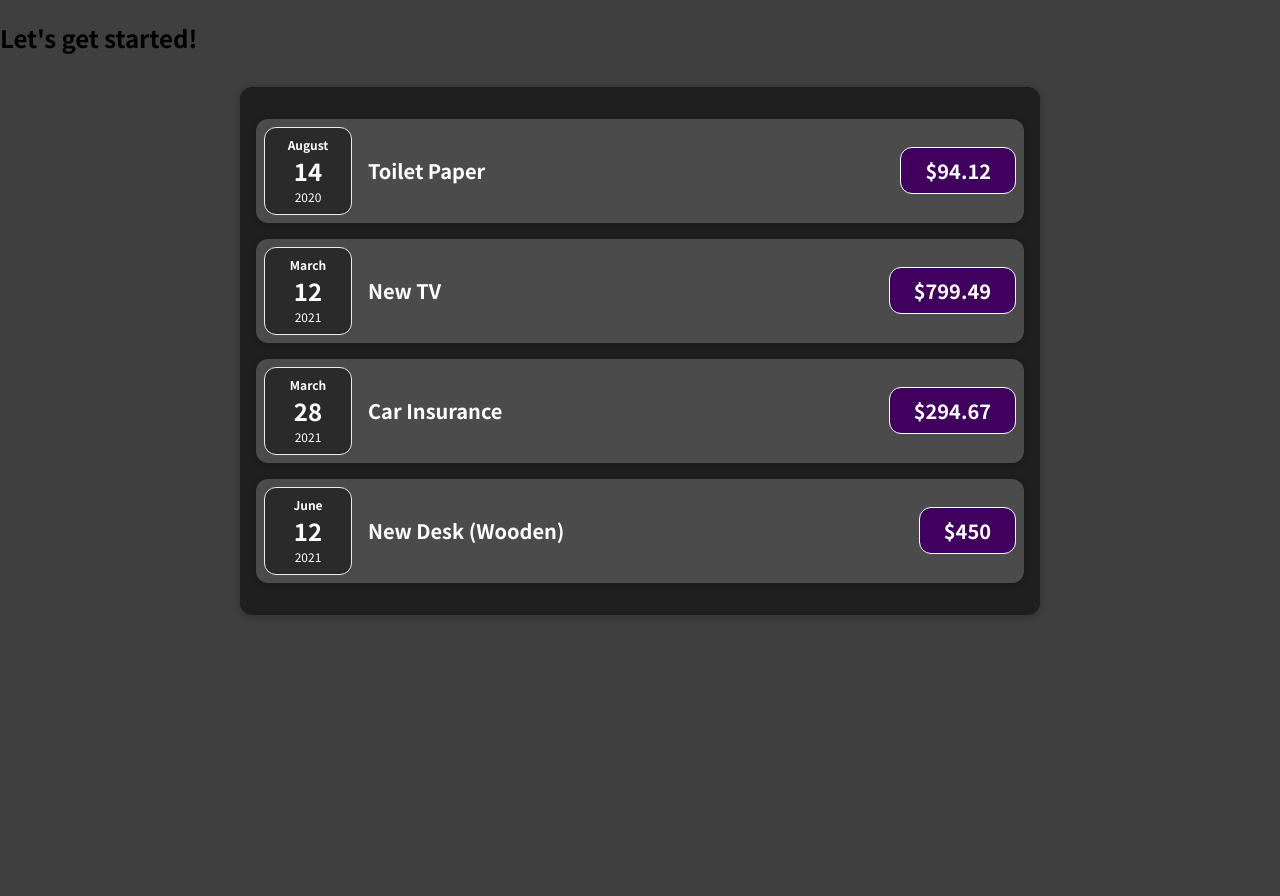
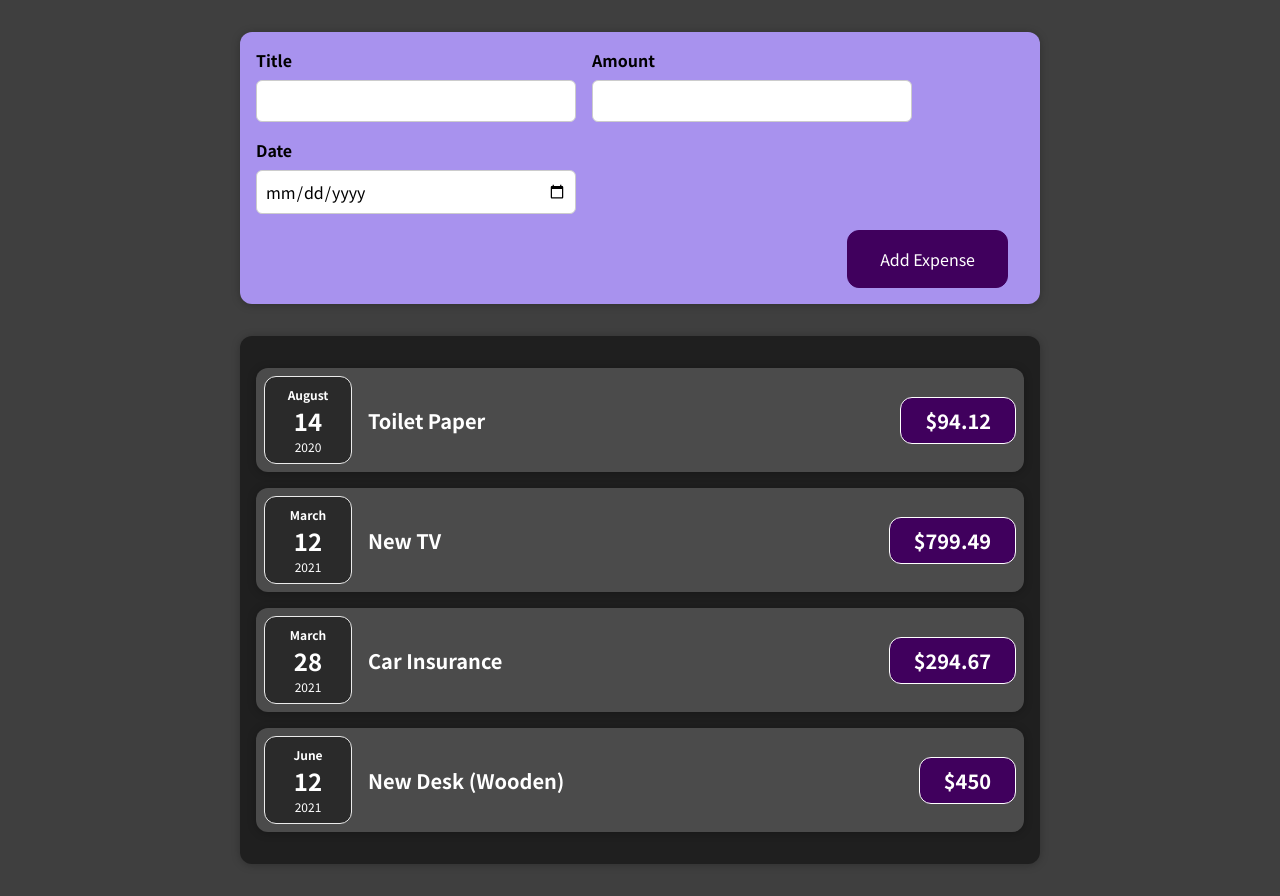
Before and after one commit to Oksana-1/react-expense-tracker, a React (Create React App) app: page / in a window 1280 px wide. Before the commit the page ends 800 px from the top, so only its background shows below. Built offline with nearby package versions, Linux system fonts and the light colour scheme.

Commit message:
New Expense with form added

```diff
--- a/src/App.js
+++ b/src/App.js
@@ -1,4 +1,5 @@
 import ExpenseList from "./components/Expenses/ExpenseList";
+import NewExpense from "./components/NewExpense/NewExpense";
 const expenses = [
   {
     id: 'e1',
@@ -20,10 +21,14 @@
     date: new Date(2021, 5, 12),
   },
 ];
+const addExpense = (newExpense) => {
+  console.log("addExpense");
+  console.log(newExpense);
+}
 function App() {
   return (
     <div>
-      <h2>Let's get started!</h2>
+      <NewExpense onAddExpense={addExpense}/>
       <ExpenseList expenses={expenses}/>
     </div>
   );
--- /dev/null
+++ b/src/components/NewExpense/ExpenseForm.css
@@ -0,0 +1,26 @@
+.new-expense__controls {
+    display: flex;
+    flex-wrap: wrap;
+    gap: 1rem;
+    margin-bottom: 1rem;
+    text-align: left;
+}
+
+.new-expense__control label {
+    font-weight: bold;
+    margin-bottom: 0.5rem;
+    display: block;
+}
+
+.new-expense__control input {
+    font: inherit;
+    padding: 0.5rem;
+    border-radius: 6px;
+    border: 1px solid #ccc;
+    width: 20rem;
+    max-width: 100%;
+}
+
+.new-expense__actions {
+    text-align: right;
+}
--- /dev/null
+++ b/src/components/NewExpense/ExpenseForm.js
@@ -0,0 +1,96 @@
+import React, { useState } from 'react';
+
+import './ExpenseForm.css';
+
+const ExpenseForm = (props) => {
+	const [enteredTitle, setEnteredTitle] = useState('');
+	const [enteredAmount, setEnteredAmount] = useState('');
+	const [enteredDate, setEnteredDate] = useState('');
+	// const [userInput, setUserInput] = useState({
+	//   enteredTitle: '',
+	//   enteredAmount: '',
+	//   enteredDate: '',
+	// });
+
+	const titleChangeHandler = (event) => {
+		setEnteredTitle(event.target.value);
+		// setUserInput({
+		//   ...userInput,
+		//   enteredTitle: event.target.value,
+		// });
+		// setUserInput((prevState) => {
+		//   return { ...prevState, enteredTitle: event.target.value };
+		// });
+	};
+
+	const amountChangeHandler = (event) => {
+		setEnteredAmount(event.target.value);
+		// setUserInput({
+		//   ...userInput,
+		//   enteredAmount: event.target.value,
+		// });
+	};
+
+	const dateChangeHandler = (event) => {
+		setEnteredDate(event.target.value);
+		// setUserInput({
+		//   ...userInput,
+		//   enteredDate: event.target.value,
+		// });
+	};
+
+	const submitHandler = (event) => {
+		event.preventDefault();
+
+		const expenseData = {
+			title: enteredTitle,
+			amount: enteredAmount,
+			date: new Date(enteredDate),
+		};
+
+		props.onSaveExpenseData(expenseData);
+		setEnteredTitle('');
+		setEnteredAmount('');
+		setEnteredDate('');
+	};
+
+	return (
+		<form onSubmit={submitHandler}>
+			<div className='new-expense__controls'>
+				<div className='new-expense__control'>
+					<label>Title</label>
+					<input
+						type='text'
+						value={enteredTitle}
+						onChange={titleChangeHandler}
+					/>
+				</div>
+				<div className='new-expense__control'>
+					<label>Amount</label>
+					<input
+						type='number'
+						min='0.01'
+						step='0.01'
+						value={enteredAmount}
+						onChange={amountChangeHandler}
+					/>
+				</div>
+				<div className='new-expense__control'>
+					<label>Date</label>
+					<input
+						type='date'
+						min='2019-01-01'
+						max='2022-12-31'
+						value={enteredDate}
+						onChange={dateChangeHandler}
+					/>
+				</div>
+			</div>
+			<div className='new-expense__actions'>
+				<button type='submit'>Add Expense</button>
+			</div>
+		</form>
+	);
+};
+
+export default ExpenseForm;
--- /dev/null
+++ b/src/components/NewExpense/NewExpense.css
@@ -0,0 +1,38 @@
+.new-expense {
+    background-color: #a892ee;
+    padding: 1rem;
+    margin: 2rem auto;
+    width: 50rem;
+    max-width: 95%;
+    border-radius: 12px;
+    text-align: center;
+    box-shadow: 0 1px 8px rgba(0, 0, 0, 0.25);
+}
+
+.new-expense button {
+    font: inherit;
+    cursor: pointer;
+    padding: 1rem 2rem;
+    border: 1px solid #40005d;
+    background-color: #40005d;
+    color: white;
+    border-radius: 12px;
+    margin-right: 1rem;
+}
+
+.new-expense button:hover,
+.new-expense button:active {
+    background-color: #510674;
+    border-color: #510674;
+}
+
+.new-expense button.alternative {
+    color: #220131;
+    border-color: transparent;
+    background-color: transparent;
+}
+
+.new-expense button.alternative:hover,
+.new-expense button.alternative:active {
+    background-color: #ddb3f8;
+}
--- /dev/null
+++ b/src/components/NewExpense/NewExpense.js
@@ -0,0 +1,22 @@
+import React from 'react';
+
+import ExpenseForm from './ExpenseForm';
+import './NewExpense.css';
+
+const NewExpense = (props) => {
+	const saveExpenseDataHandler = (enteredExpenseData) => {
+		const expenseData = {
+			...enteredExpenseData,
+			id: Math.random().toString()
+		};
+		props.onAddExpense(expenseData);
+	};
+
+	return (
+		<div className='new-expense'>
+			<ExpenseForm onSaveExpenseData={saveExpenseDataHandler} />
+		</div>
+	);
+};
+
+export default NewExpense;
```
